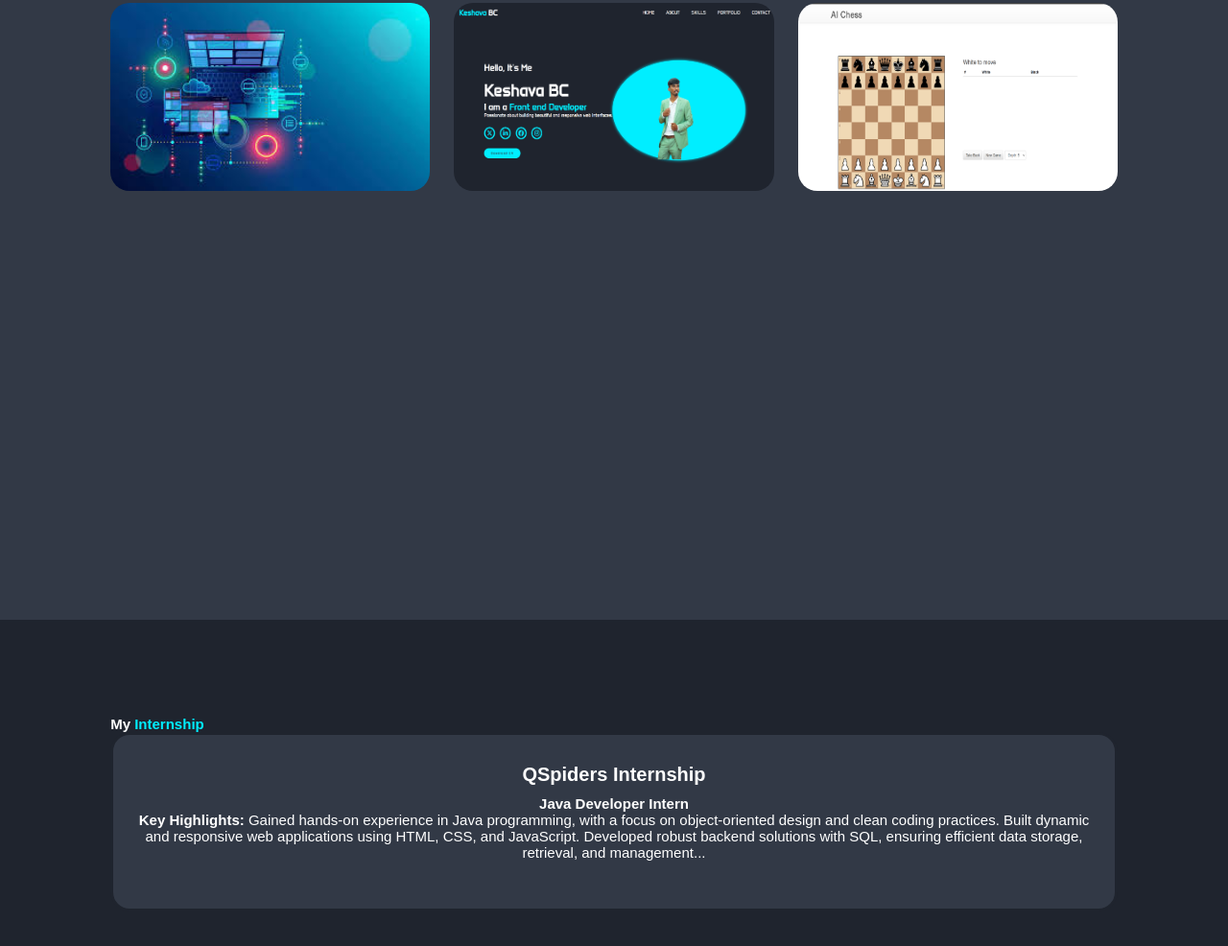
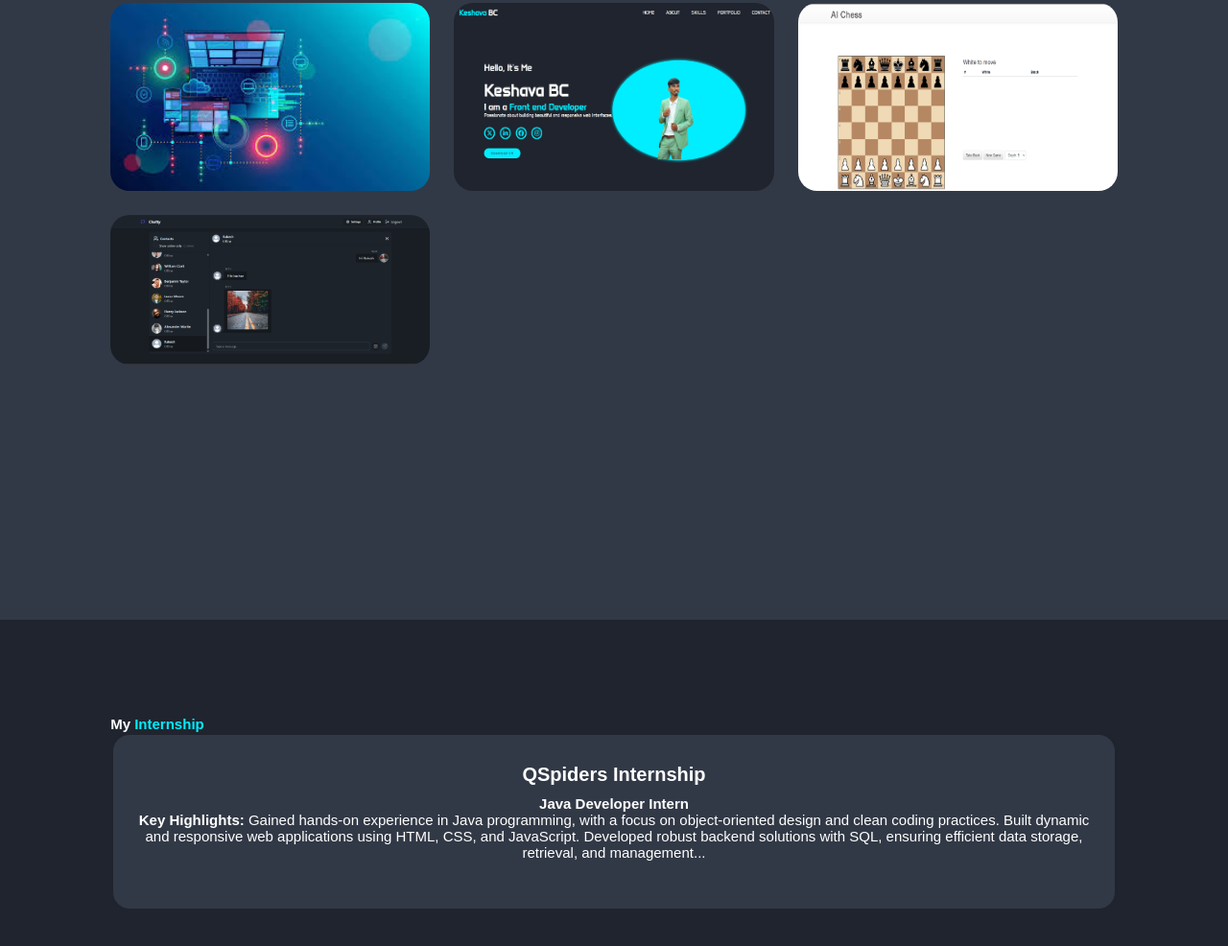
Before and after one commit to keshavabc12/mywebpage, a plain HTML site: page index.html in a window 1280 px wide. Shown: the part 2554-3540 px from the top of the page at 96% size. Drawn offline with Linux system fonts and the light colour scheme; a web font is replaced by a local one.

Commit message:
project completed

```diff
--- a/index.html
+++ b/index.html
@@ -170,6 +170,29 @@
             </div>
 
         </div>
+         <div class="portfolio-box">
+            <img src="images/chat.png" alt="">
+            <div class="portfolio-layer">
+                <h4>Real-time-chat-app </h4>
+                <p>A full-stack MERN chat application with real-time messaging using Socket.IO. Features include:
+
+🔐 JWT-based auth with protected routes
+
+💬 Real-time one-to-one messaging
+
+📷 Image support via Cloudinary
+
+🌐 Responsive UI with Tailwind & DaisyUI
+
+🟢 Online user tracking with WebSockets</p>
+
+
+
+                <a href="#"><i class="fa-solid fa-link"></i></a>
+            </div>
+
+        </div>
+
 
 
     </div>
```
Also changed, not shown: images/chat.png (added).
